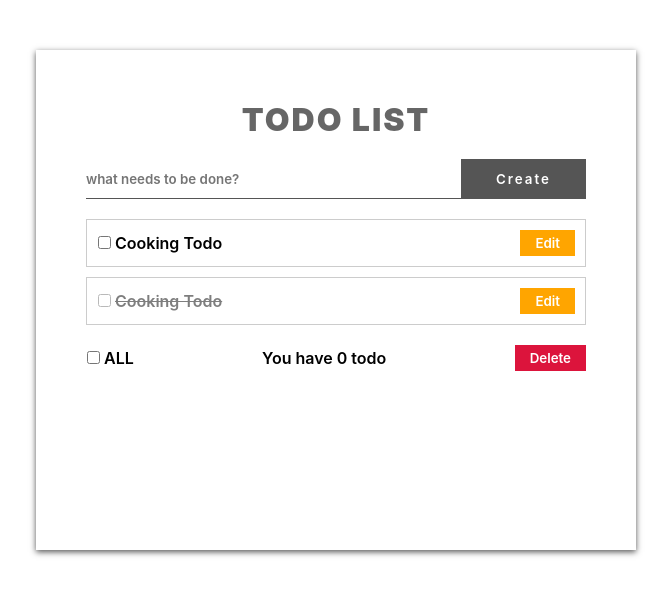
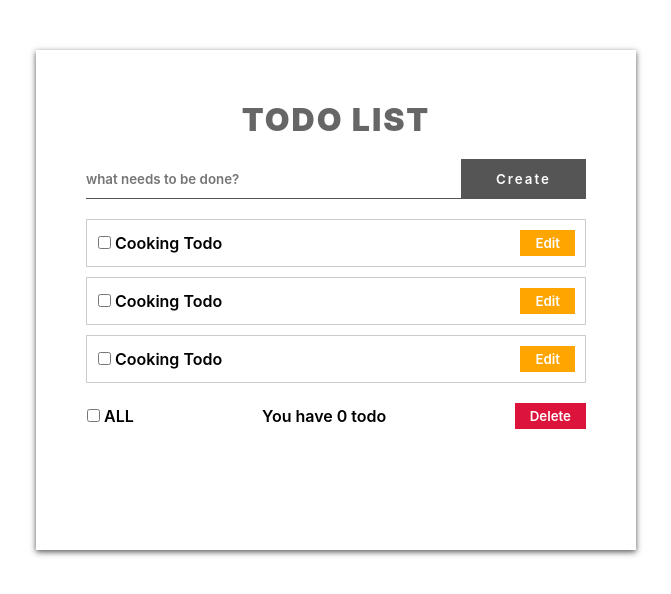
Before and after one commit to masahiro96848/react-context-api, a React (Create React App) app: page / in a window 1280 px wide. Shown: the top 594 px of the page, without its empty margins (304-975 px from the left). Built offline with nearby package versions, Linux system fonts and the light colour scheme.

Commit message:
feat: App.jsの中のものをコンポーネント化

```diff
--- a/src/App.js
+++ b/src/App.js
@@ -1,46 +1,15 @@
 import React from 'react'
+import FormInput from './components/FormInput'
+import List from './components/List'
+import Footer from './components/Footer'
 
 function App() {
     return (
         <div className="App">
             <h1>Todo List</h1>
-
-            <form autoComplete="off">
-                <input
-                    type="text"
-                    name="todos"
-                    id="todos"
-                    required
-                    placeholder="what needs to be done?"
-                />
-                <button type="submit">Create</button>
-            </form>
-
-            <ul>
-                <li>
-                    <label htmlFor="">
-                        <input type="checkbox" id="" />
-                        Cooking Todo
-                    </label>
-                    <button>Edit</button>
-                </li>
-                <li>
-                    <label htmlFor="" className="active">
-                        <input type="checkbox" id="" />
-                        Cooking Todo
-                    </label>
-                    <button>Edit</button>
-                </li>
-            </ul>
-
-            <div className="row">
-                <label htmlFor="all">
-                    <input type="checkbox" name="all" id="" />
-                    ALL
-                </label>
-                <p>You have 0 todo</p>
-                <button id="delete">Delete</button>
-            </div>
+            <FormInput />
+            <List />
+            <Footer />
         </div>
     )
 }
--- /dev/null
+++ b/src/components/Footer.js
@@ -0,0 +1,14 @@
+import React from 'react'
+
+export default function Footer() {
+    return (
+        <div className="row">
+            <label htmlFor="all">
+                <input type="checkbox" name="all" id="" />
+                ALL
+            </label>
+            <p>You have 0 todo</p>
+            <button id="delete">Delete</button>
+        </div>
+    )
+}
--- /dev/null
+++ b/src/components/FormInput.js
@@ -0,0 +1,16 @@
+import React from 'react'
+
+export default function FormInput() {
+    return (
+        <form autoComplete="off">
+            <input
+                type="text"
+                name="todos"
+                id="todos"
+                required
+                placeholder="what needs to be done?"
+            />
+            <button type="submit">Create</button>
+        </form>
+    )
+}
--- /dev/null
+++ b/src/components/List.js
@@ -0,0 +1,12 @@
+import React from 'react'
+import ListItem from './ListItem'
+
+export default function List() {
+    return (
+        <ul>
+            <ListItem />
+            <ListItem />
+            <ListItem />
+        </ul>
+    )
+}
--- /dev/null
+++ b/src/components/ListItem.js
@@ -0,0 +1,13 @@
+import React from 'react'
+
+export default function ListItem() {
+    return (
+        <li>
+            <label htmlFor="">
+                <input type="checkbox" id="" />
+                Cooking Todo
+            </label>
+            <button>Edit</button>
+        </li>
+    )
+}
```
